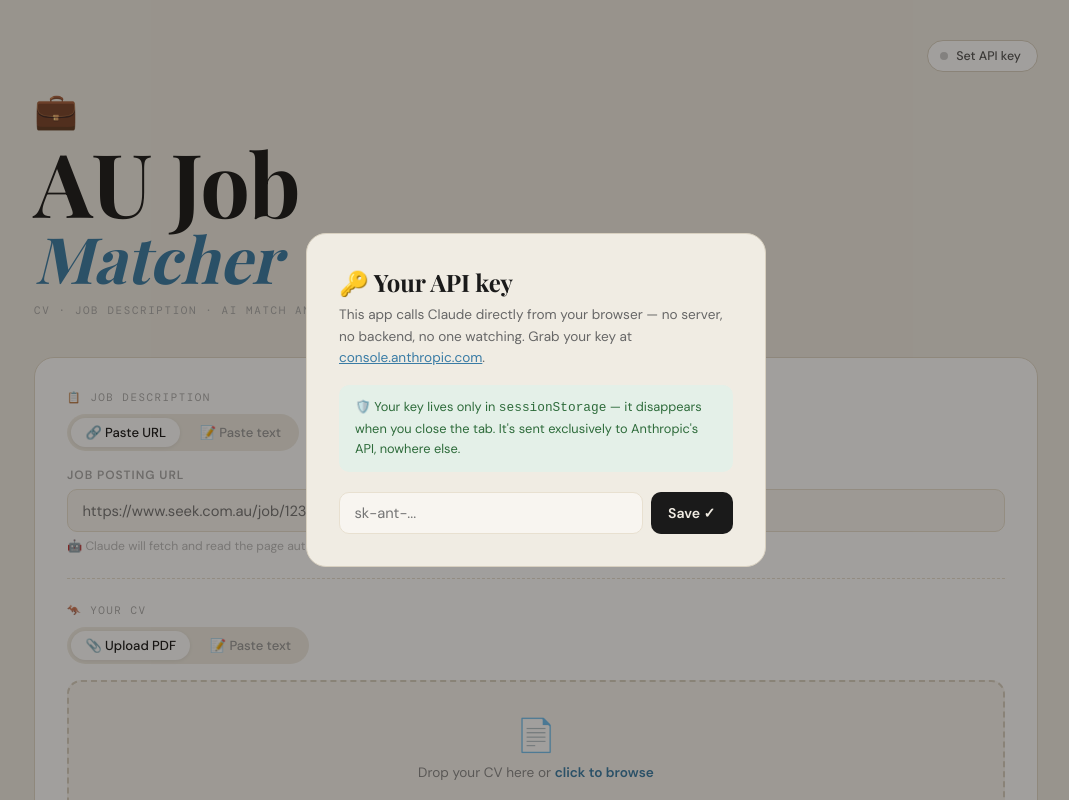
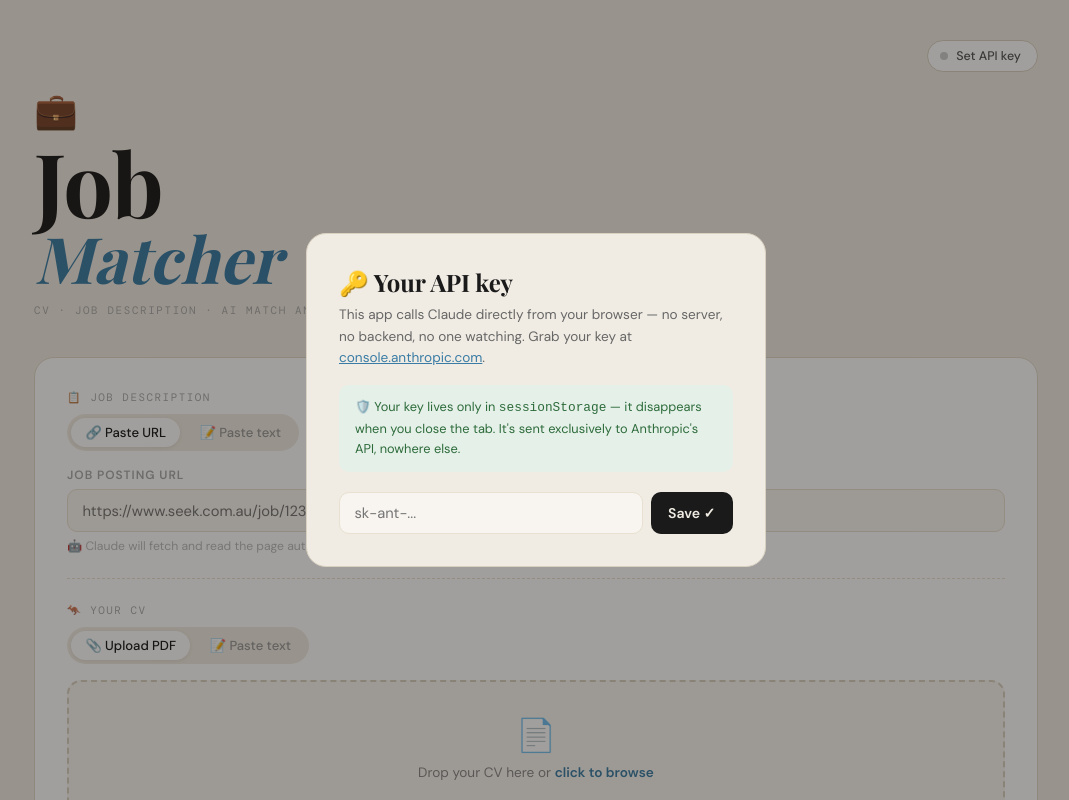
Before and after one commit to lucieranglova/job-matcher, a plain HTML site: page index.html in a window 1280 px wide. Shown: the top 800 px of the page, without its empty margins (104-1173 px from the left). Drawn offline with nearby package versions, Linux system fonts and the light colour scheme; a web font is replaced by a local one.

Commit message:
Update index.html

```diff
--- a/index.html
+++ b/index.html
@@ -456,7 +456,7 @@
     </button>
   </div>
   <div style="font-size:2.2rem;margin-bottom:0.2rem;">💼</div>
-  <div class="h1">AU Job</div>
+  <div class="h1">Job</div>
   <div class="h2-italic">Matcher</div>
   <div class="subtitle">CV · Job Description · AI Match Analysis</div>
 </div>
```
